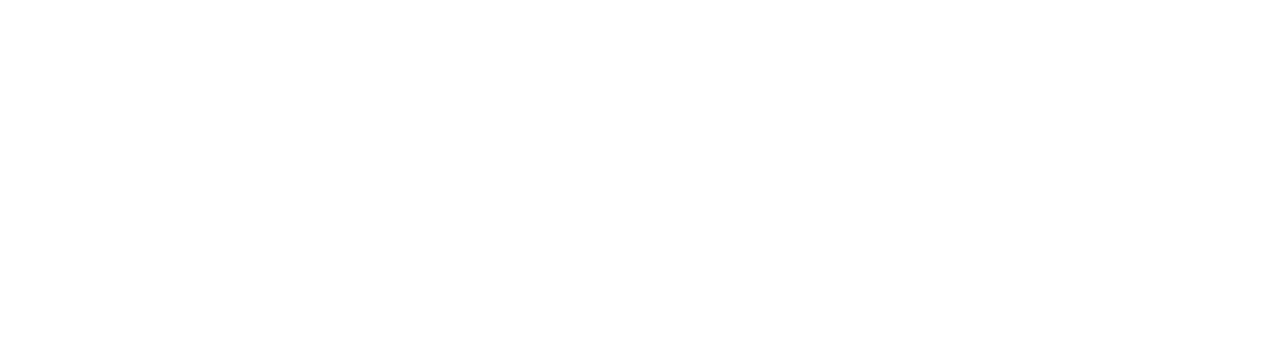
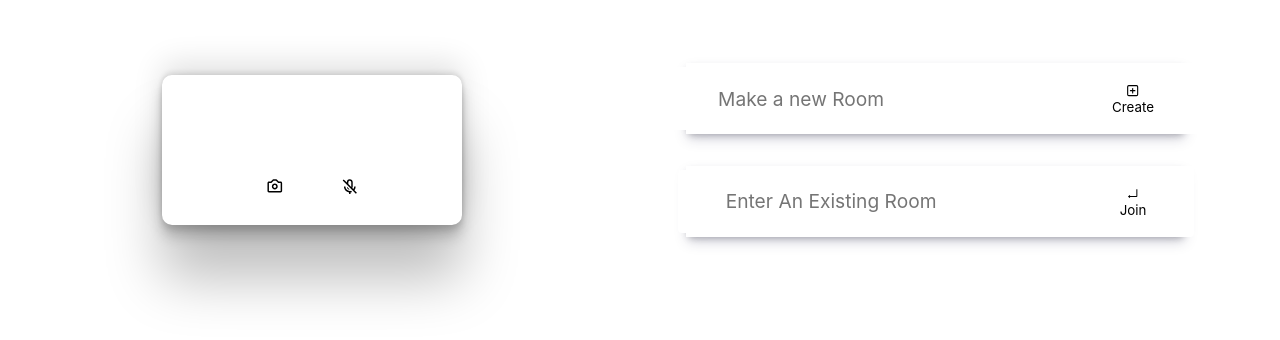
Before and after one commit to Nishit-Dua/engage-clone-client, a React (Create React App) app: page /land in a window 1280 px wide. Shown: the part 250-590 px from the top of the page. Built offline with nearby package versions, Linux system fonts and the light colour scheme; no server answers.

Commit message:
UI and Wireframing

```diff
--- a/package.json
+++ b/package.json
@@ -15,6 +15,7 @@
     "react": "^17.0.2",
     "react-dom": "^17.0.2",
     "react-hook-form": "^7.9.0",
+    "react-icons": "^4.2.0",
     "react-router-dom": "^5.2.0",
     "react-scripts": "4.0.3",
     "sass": "^1.35.1",
--- a/src/App.tsx
+++ b/src/App.tsx
@@ -1,4 +1,7 @@
 import { BrowserRouter as Router, Switch, Route } from "react-router-dom";
+import ChatLibrary from "./components/ChatLibrary";
+import Homepage from "./pages/Homepage";
+import Landingpage from "./pages/Landingpage";
 import Room from "./pages/Room";
 
 function App() {
@@ -6,7 +9,9 @@
     <div className="App">
       <Router>
         <Switch>
-          <Route path="/" exact children={() => <h2>Hi</h2>} />
+          <Route path="/" exact children={<Homepage />} />
+          <Route path="/test" exact children={<ChatLibrary />} />
+          <Route path="/land" exact children={<Landingpage />} />
           <Route path="/room/:roomId" exact children={<Room />} />
         </Switch>
       </Router>
--- /dev/null
+++ b/src/components/ChatLibrary.tsx
@@ -0,0 +1,42 @@
+import { FC } from "react";
+import { SubmitHandler, useForm } from "react-hook-form";
+import { FiSend } from "react-icons/fi";
+import "../styles/chat.scss";
+
+interface Chat {
+  message: string;
+}
+
+const ChatLibrary: FC = () => {
+  const { register, handleSubmit, reset } = useForm<Chat>({
+    shouldFocusError: true,
+  });
+
+  const submitHandler: SubmitHandler<Chat> = async (data) => {
+    reset({ message: "" });
+    console.log(data);
+
+    return;
+  };
+
+  return (
+    <main>
+      <div className="wire-frame"></div>
+      <aside>
+        <div className="chats"></div>
+        <form onSubmit={handleSubmit(submitHandler)} autoComplete="off">
+          <input
+            type="text"
+            placeholder="Send a message to all"
+            {...register("message")}
+          />
+          <button>
+            Send <FiSend />
+          </button>
+        </form>
+      </aside>
+    </main>
+  );
+};
+
+export default ChatLibrary;
--- a/src/pages/Homepage.tsx
+++ b/src/pages/Homepage.tsx
@@ -1,7 +1,36 @@
+import "../styles/Homepage.scss";
 import { FC } from "react";
+import { FaGithub, FaGoogle, FaMicrosoft } from "react-icons/fa";
+import { GoPerson } from "react-icons/go";
+import { useHistory } from "react-router-dom";
 
 const Homepage: FC = () => {
-  return <main></main>;
+  const history = useHistory();
+
+  const anonLoginHandler = () => {
+    history.push("/anonLogin");
+  };
+
+  return (
+    <main>
+      <div className="btn-container">
+        <div className="clamp-container">
+          <button>
+            <FaGoogle /> Login With Google
+          </button>
+          <button>
+            <FaGithub /> Login With Github
+          </button>
+          {/* <button>
+            <FaMicrosoft /> Login With Microsoft
+          </button> */}
+          <button onClick={anonLoginHandler}>
+            <GoPerson /> Join As A Guest
+          </button>
+        </div>
+      </div>
+    </main>
+  );
 };
 
 export default Homepage;
--- a/src/pages/Landingpage.tsx
+++ b/src/pages/Landingpage.tsx
@@ -1,7 +1,103 @@
-import { FC } from "react";
+import { FC, LegacyRef, useEffect, useRef, useState } from "react";
+import { BiMicrophoneOff, BiCamera } from "react-icons/bi";
+import { FiPlusSquare } from "react-icons/fi";
+import { AiOutlineEnter } from "react-icons/ai";
+import "../styles/landing.scss";
+import { SubmitHandler, useForm } from "react-hook-form";
+const Landingpage: FC = () => {
+  const [mediaStream, setMediaStream] = useState<MediaStream>();
+  const vidRef = useRef<any>(null);
 
-const Landingpage: FC = () => {
-  return <main></main>;
+  useEffect(() => {
+    const getMediaDevices = async () => {
+      try {
+        const stream = await navigator.mediaDevices.getUserMedia({
+          audio: true,
+          video: true,
+        });
+        console.log(stream);
+        setMediaStream(stream);
+        vidRef.current.srcObject = stream;
+        vidRef.current.muted = true;
+        vidRef.current.play();
+      } catch (error) {}
+    };
+    getMediaDevices();
+    console.log(vidRef.current);
+  }, []);
+
+  // Form Logic
+
+  interface JoinRoom {
+    room: string;
+  }
+
+  interface MakeRoom {
+    room: string;
+  }
+
+  const { register: joinRegister, handleSubmit: joinHandleSubmit } =
+    useForm<JoinRoom>();
+
+  const { register: makeRoomRegister, handleSubmit: makeRoomHandleSubmit } =
+    useForm<MakeRoom>();
+
+  const joinSubmitHandler: SubmitHandler<JoinRoom> = (data, e) => {
+    console.log(data);
+    e?.target.reset();
+  };
+
+  const makeRoomSubmitHandler: SubmitHandler<MakeRoom> = (data, e) => {
+    console.log(data);
+    e?.target.reset();
+  };
+
+  return (
+    <main>
+      <div className="video-container">
+        <video ref={vidRef}></video>
+        <button
+          id="audio-btn"
+          onClick={() => (vidRef.current.muted = !vidRef.current.muted)}
+        >
+          <BiMicrophoneOff />
+        </button>
+        <button id="video-btn">
+          <BiCamera />
+        </button>
+      </div>
+      <div className="room-container">
+        <div className="form-clamp">
+          <form
+            onSubmit={joinHandleSubmit(joinSubmitHandler)}
+            autoComplete="off"
+          >
+            <input
+              type="text"
+              placeholder="Make a new Room"
+              {...joinRegister("room")}
+            />
+            <button>
+              <FiPlusSquare /> Create
+            </button>
+          </form>
+          <form
+            onSubmit={makeRoomHandleSubmit(makeRoomSubmitHandler)}
+            autoComplete="off"
+          >
+            <input
+              type="text"
+              placeholder="Enter An Existing Room"
+              {...makeRoomRegister("room")}
+            />
+            <button>
+              <AiOutlineEnter /> Join
+            </button>
+          </form>
+        </div>
+      </div>
+    </main>
+  );
 };
 
 export default Landingpage;
--- /dev/null
+++ b/src/styles/Homepage.scss
@@ -0,0 +1,48 @@
+main {
+  height: 100vh;
+  display: flex;
+  justify-content: center;
+}
+
+.btn-container {
+  // height: 100%;
+  // display: flex;
+  // justify-content: center;
+  // background-color: aquamarine;
+
+  .clamp-container {
+    height: 100%;
+    width: clamp(350px, 30vw, 500px);
+    display: flex;
+    flex-direction: column;
+    align-items: stretch;
+    justify-content: center;
+    // background-color: cadetblue;
+  }
+
+  button {
+    border: none;
+    background: white;
+    cursor: pointer;
+    padding: 1rem 2rem;
+    margin-bottom: 1.5rem;
+    border-radius: 4px;
+    box-shadow: rgba(0, 0, 0, 0.2) 0px 4px 12px;
+    transition: all 0.2s ease-in-out;
+
+    display: flex;
+    align-items: center;
+    justify-content: center;
+
+    // background-color: bisque;
+    svg {
+      font-size: 1.2rem;
+      transform: translateY(5%);
+      margin-right: 10px;
+    }
+
+    &:hover {
+      box-shadow: rgba(0, 0, 0, 0.4) 0px 3px 8px;
+    }
+  }
+}
--- /dev/null
+++ b/src/styles/chat.scss
@@ -0,0 +1,64 @@
+main {
+  display: flex;
+}
+
+.wire-frame {
+  background-color: blanchedalmond;
+  flex: 7;
+}
+
+aside {
+  height: 100vh;
+  flex: 3;
+
+  display: flex;
+  flex-direction: column;
+  align-items: stretch;
+  justify-content: space-between;
+  padding: 1rem;
+
+  background-color: aquamarine;
+
+  .chats {
+    flex: 1;
+    border-top-left-radius: 8px;
+    border-top-right-radius: 8px;
+    background-color: cornflowerblue;
+  }
+
+  form {
+    --padding: 1rem 1rem;
+    border-bottom-right-radius: 8px;
+    border-bottom-left-radius: 8px;
+    overflow: hidden;
+
+    display: flex;
+
+    input {
+      padding: var(--padding);
+      width: 75%;
+      border: none;
+      font-size: 1.1rem;
+
+      &:focus {
+        outline: none;
+      }
+    }
+
+    button {
+      border: none;
+      background: white;
+      cursor: pointer;
+      width: 25%;
+      font-size: 1.05rem;
+
+      svg {
+        transform: translateY(15%);
+      }
+
+      &:focus {
+        outline: 1px solid rgb(119, 119, 119);
+      }
+    }
+  }
+}
--- /dev/null
+++ b/src/styles/landing.scss
@@ -0,0 +1,106 @@
+main {
+  height: 100vh;
+  display: flex;
+  align-items: center;
+  justify-content: center;
+  // background-color: chartreuse;
+  .video-container {
+    flex: 1;
+    position: relative;
+
+    display: flex;
+    justify-content: center;
+
+    // background-color: cornflowerblue;
+    video {
+      height: 100%;
+      border-radius: 10px;
+      box-shadow: rgba(0, 0, 0, 0.25) 0px 54px 55px,
+        rgba(0, 0, 0, 0.12) 0px -12px 30px, rgba(0, 0, 0, 0.12) 0px 4px 6px,
+        rgba(0, 0, 0, 0.17) 0px 12px 13px, rgba(0, 0, 0, 0.09) 0px -3px 5px;
+    }
+
+    button {
+      position: absolute;
+      bottom: 20px;
+      border: none;
+      background: white;
+      cursor: pointer;
+      padding: 0.5rem 1rem;
+      border-radius: 4px;
+      transition: all 0.2s ease-in-out;
+
+      &#audio-btn {
+        right: 40%;
+      }
+
+      &#video-btn {
+        left: 40%;
+      }
+
+      svg {
+        font-size: 1.1rem;
+        transform: translateY(10%);
+      }
+    }
+  }
+
+  .room-container {
+    --padding: 1.2rem 3rem;
+    --border-rad: 4px;
+    flex: 1;
+    // background-color: thistle;
+    display: flex;
+    justify-content: center;
+    margin-right: 2rem;
+
+    .form-clamp {
+      width: 80%;
+      display: flex;
+      flex-direction: column;
+      // background-color: lightpink;
+    }
+
+    form {
+      flex: 1;
+      display: flex;
+      align-items: center;
+      justify-content: center;
+      box-shadow: rgba(50, 50, 93, 0.25) 0px 6px 12px -2px,
+        rgba(0, 0, 0, 0.3) 0px 3px 7px -3px;
+
+      // background-color: crimson;
+      &:not(:last-child) {
+        margin-bottom: 2rem;
+      }
+
+      input {
+        flex: 1;
+        font-size: 1.2rem;
+        border: none;
+        padding: var(--padding);
+        border-radius: 0;
+        border-bottom-left-radius: var(--border-rad);
+        border-top-left-radius: var(--border-rad);
+
+        &:focus {
+          outline: none;
+        }
+      }
+      button {
+        border: none;
+        background: white;
+        cursor: pointer;
+        padding: var(--padding);
+        border-radius: 0;
+        border-top-right-radius: var(--border-rad);
+        border-bottom-right-radius: var(--border-rad);
+        // box-shadow: rgba(0, 0, 0, 0.12) 0px 4px 12px;
+        transition: all 0.2s ease-in-out;
+        svg {
+          transform: translateY(15%);
+        }
+      }
+    }
+  }
+}
```
Also changed, not shown: src/pages/AnonLogin.tsx (added, +28 -0 lines), 1 other file (tests, documents, lock files or other folders).
